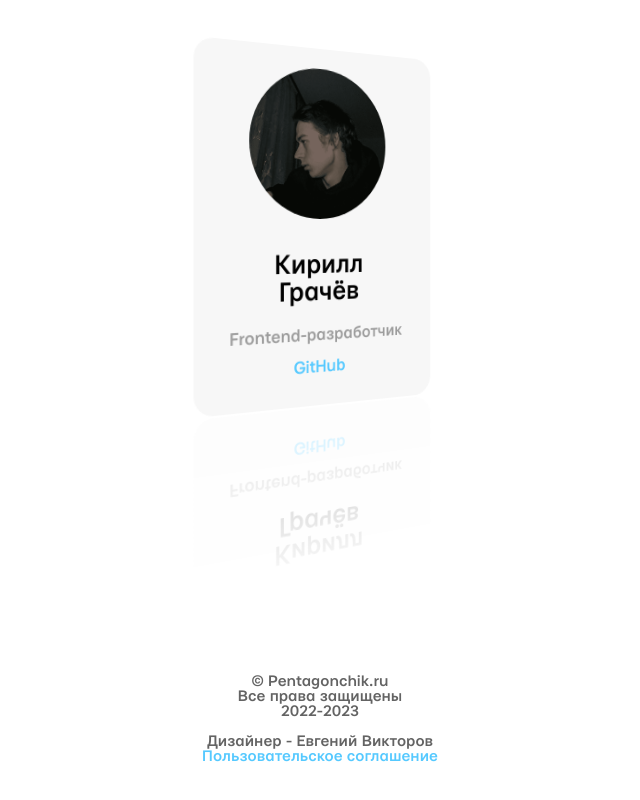
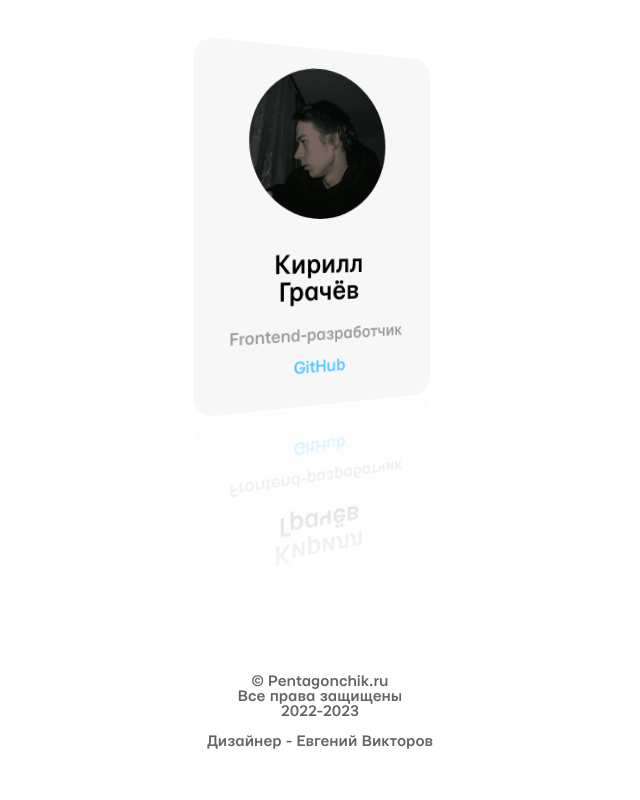
Before and after one commit to L0RDTouchMe/Pentagonchik, a plain HTML site: page index.html in a window 1280 px wide. Shown: the part 876-1676 px from the top of the page, without its empty margins (320-960 px from the left). Drawn offline with Linux system fonts and the light colour scheme.

Commit message:
Update_2 16.12.2022

```diff
--- a/index.html
+++ b/index.html
@@ -120,8 +120,7 @@
             © Pentagonchik.ru<br>
             Все права защищены<br>
             2022-2023<br><br>
-            Дизайнер - Евгений Викторов<br>
-            <a href="index/files/Пользовательское соглашение.txt">Пользовательское соглашение</a>
+            Дизайнер - Евгений Викторов
          </div>
       </div>
    </body>
```
Also changed, not shown: 404.html (+1 -2 lines).
